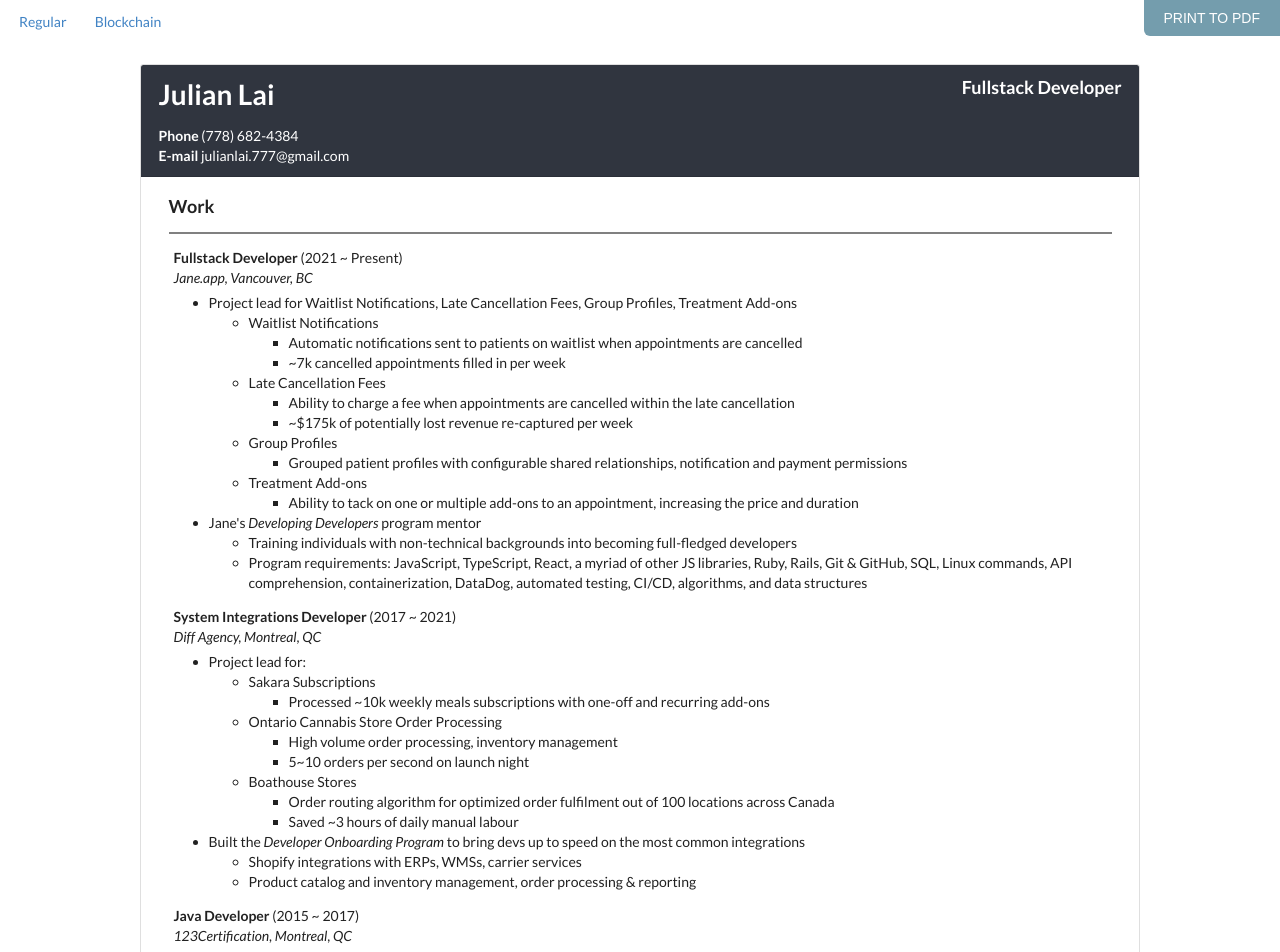
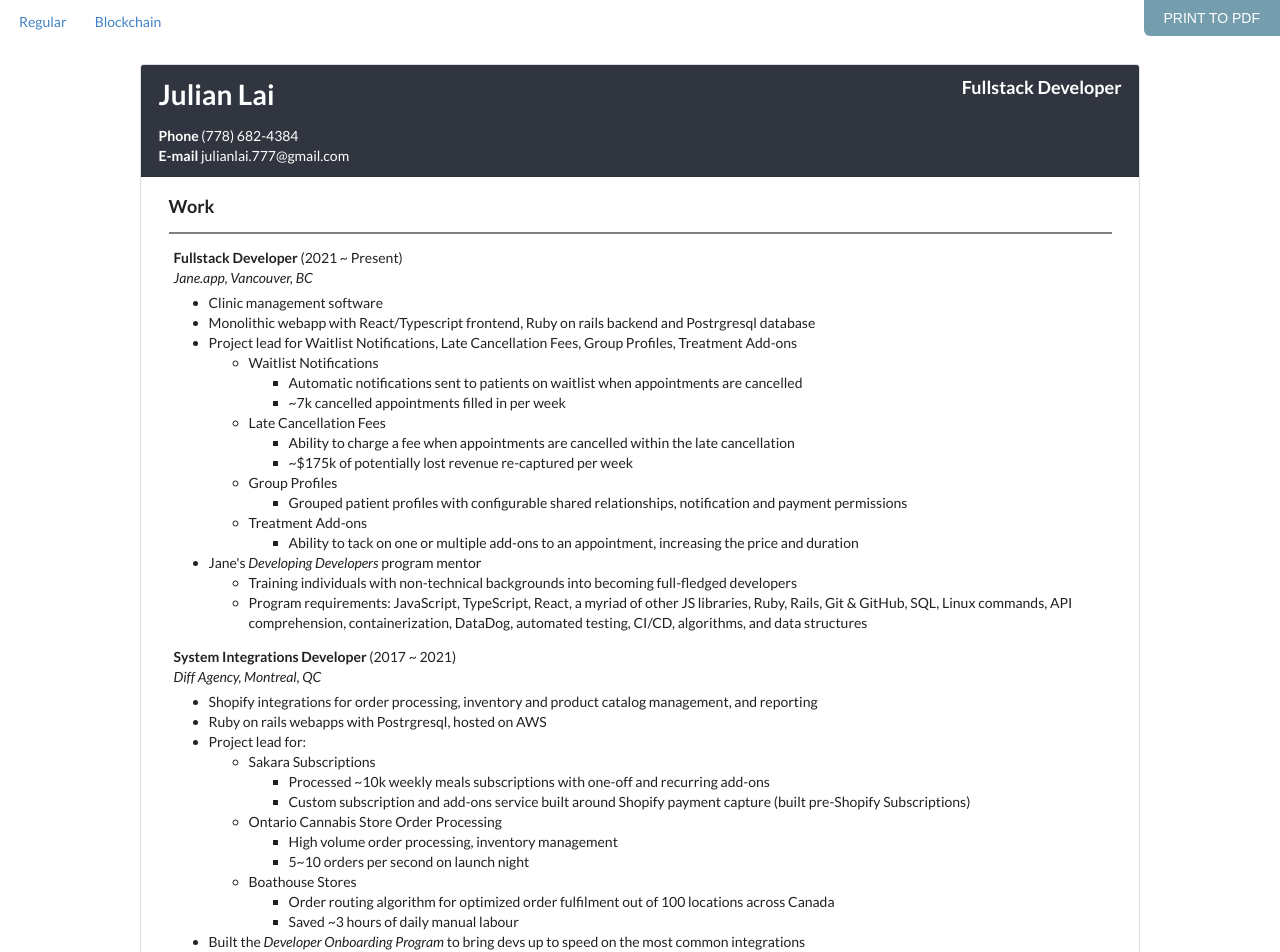
Before and after one commit to oddwes/resume, a React (Create React App) app: page / in a window 1280 px wide. Shown: the top 952 px of the page. Built offline with nearby package versions, Linux system fonts and the light colour scheme.

Commit message:
updates work details

```diff
--- a/src/components/Work.js
+++ b/src/components/Work.js
@@ -14,6 +14,8 @@ export const Work = () => {
       </div>
       <div>
           <ul>
+            <li>Clinic management software</li>
+            <li>Monolithic webapp with React/Typescript frontend, Ruby on rails backend and Postrgresql database</li>
             <li>Project lead for Waitlist Notifications, Late Cancellation Fees, Group Profiles, Treatment Add-ons</li>
             <ul>
               <li>Waitlist Notifications</li>
@@ -53,11 +55,14 @@ export const Work = () => {
       </div>
       <div>
         <ul>
+          <li>Shopify integrations for order processing, inventory and product catalog management, and reporting</li>
+          <li>Ruby on rails webapps with Postrgresql, hosted on AWS</li>
           <li>Project lead for:</li>
           <ul>
             <li>Sakara Subscriptions</li>
             <ul>
               <li>Processed ~10k weekly meals subscriptions with one-off and recurring add-ons</li>
+              <li>Custom subscription and add-ons service built around Shopify payment capture (built pre-Shopify Subscriptions)</li>
             </ul>
           </ul>
           <ul>
```
